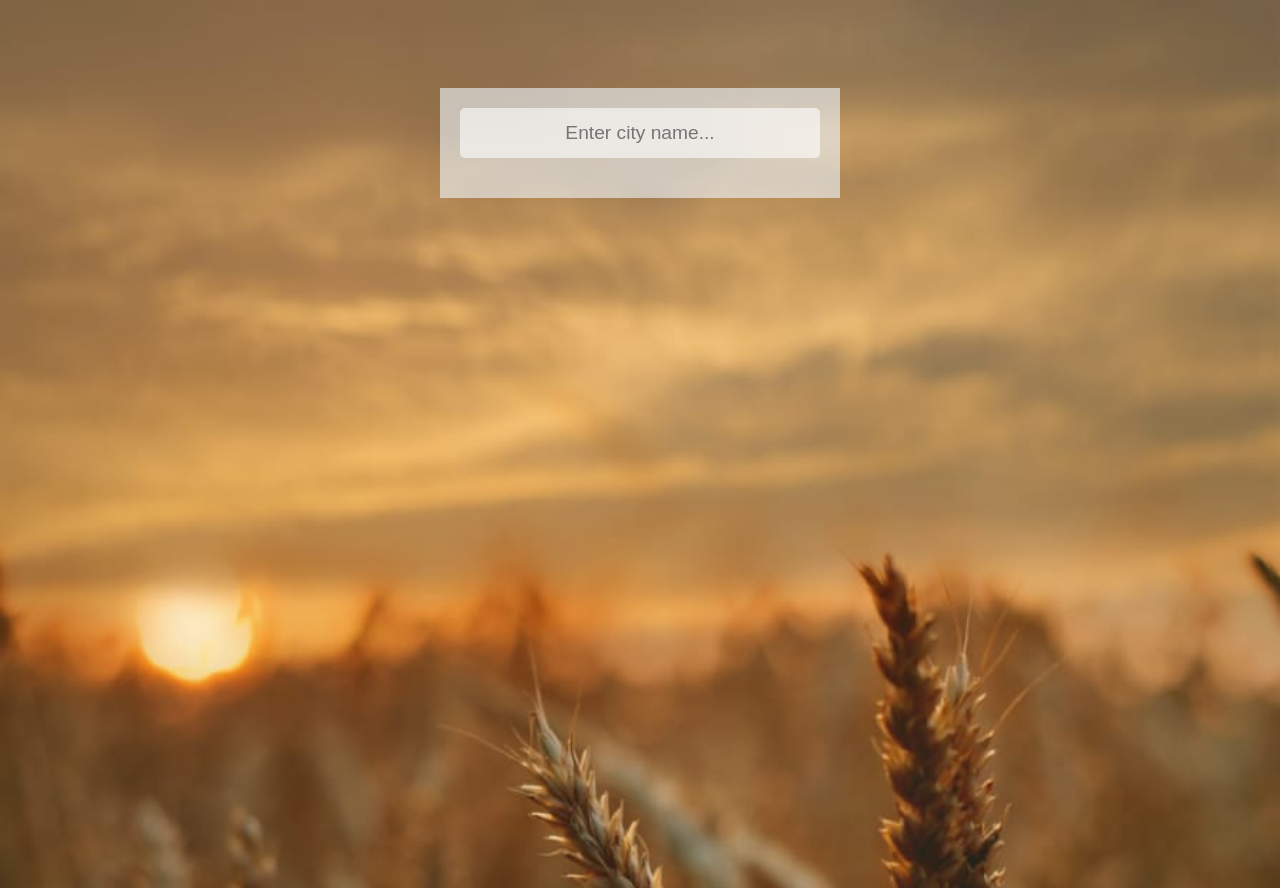
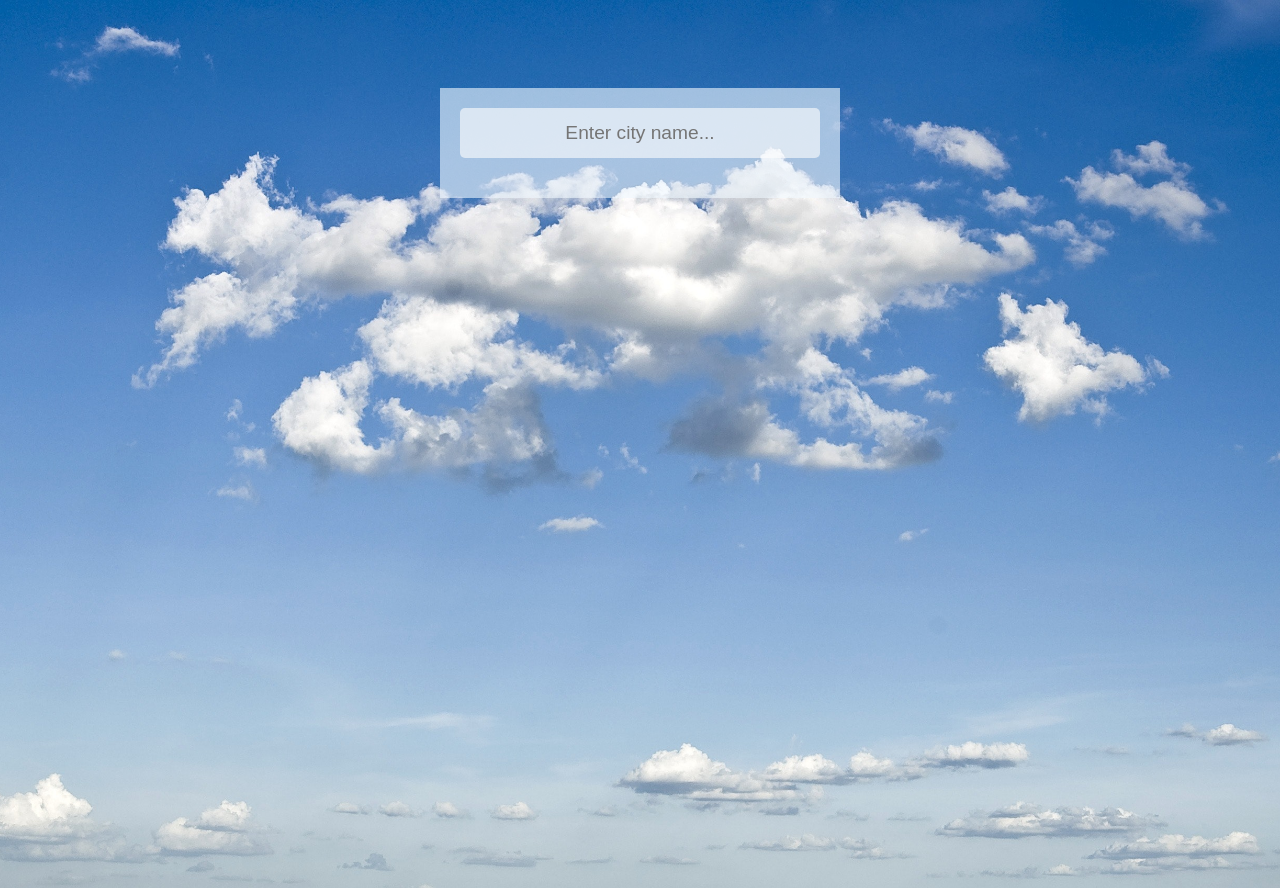
Before and after one commit to dineshdhayfule/JS-Weather-App, a plain HTML site: page index.html in a window 1280 px wide. Drawn offline with Linux system fonts and the light colour scheme.

Commit message:
Update styles.css

```diff
--- a/styles.css
+++ b/styles.css
@@ -5,7 +5,7 @@
 }
 
 body {
-    background-image: url('images/sunny.jpg');
+    background-image: url('images/clear.jpg');
     height: 100vh;
     overflow: hidden;
     background-repeat: no-repeat;
```
